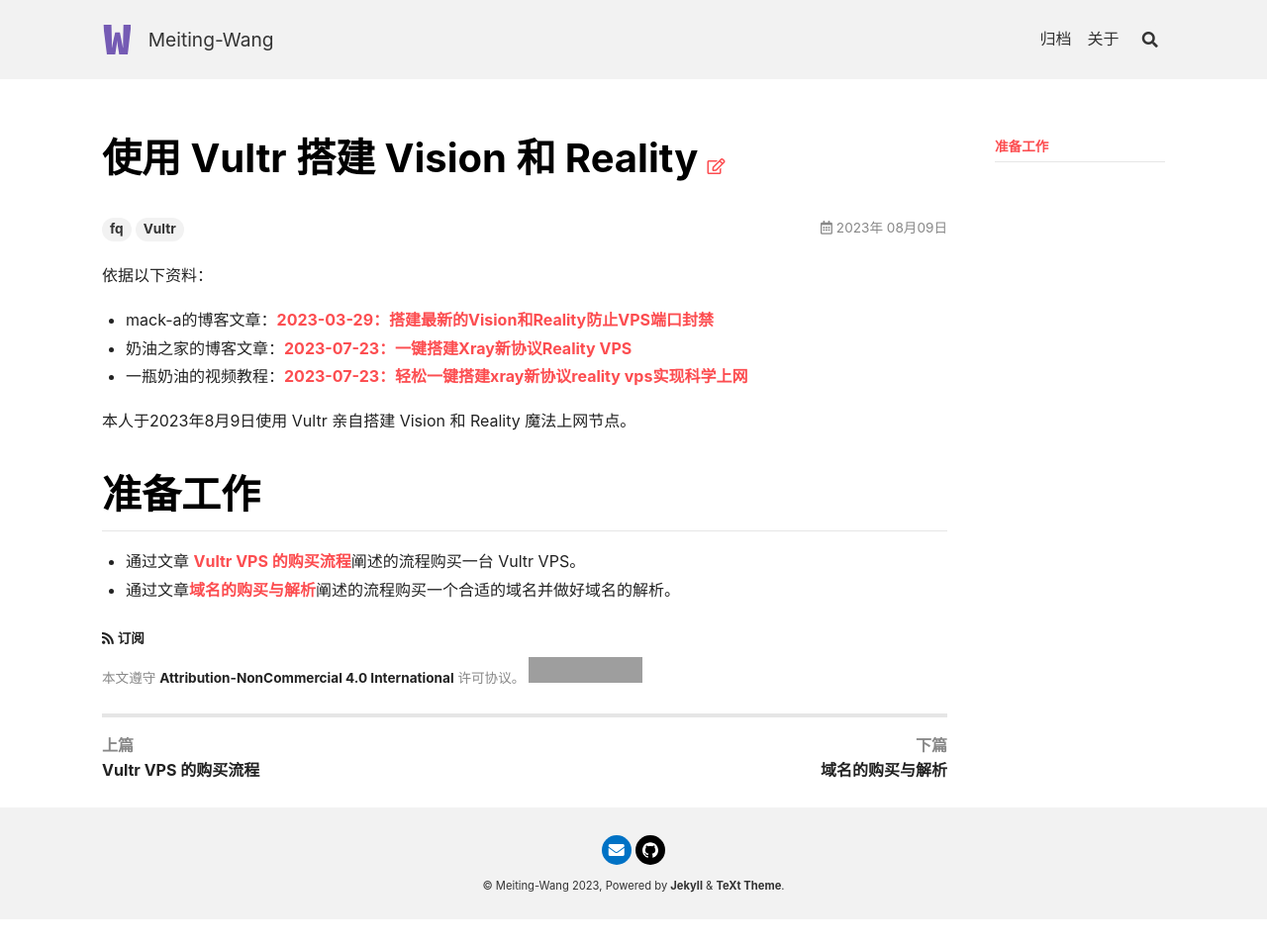
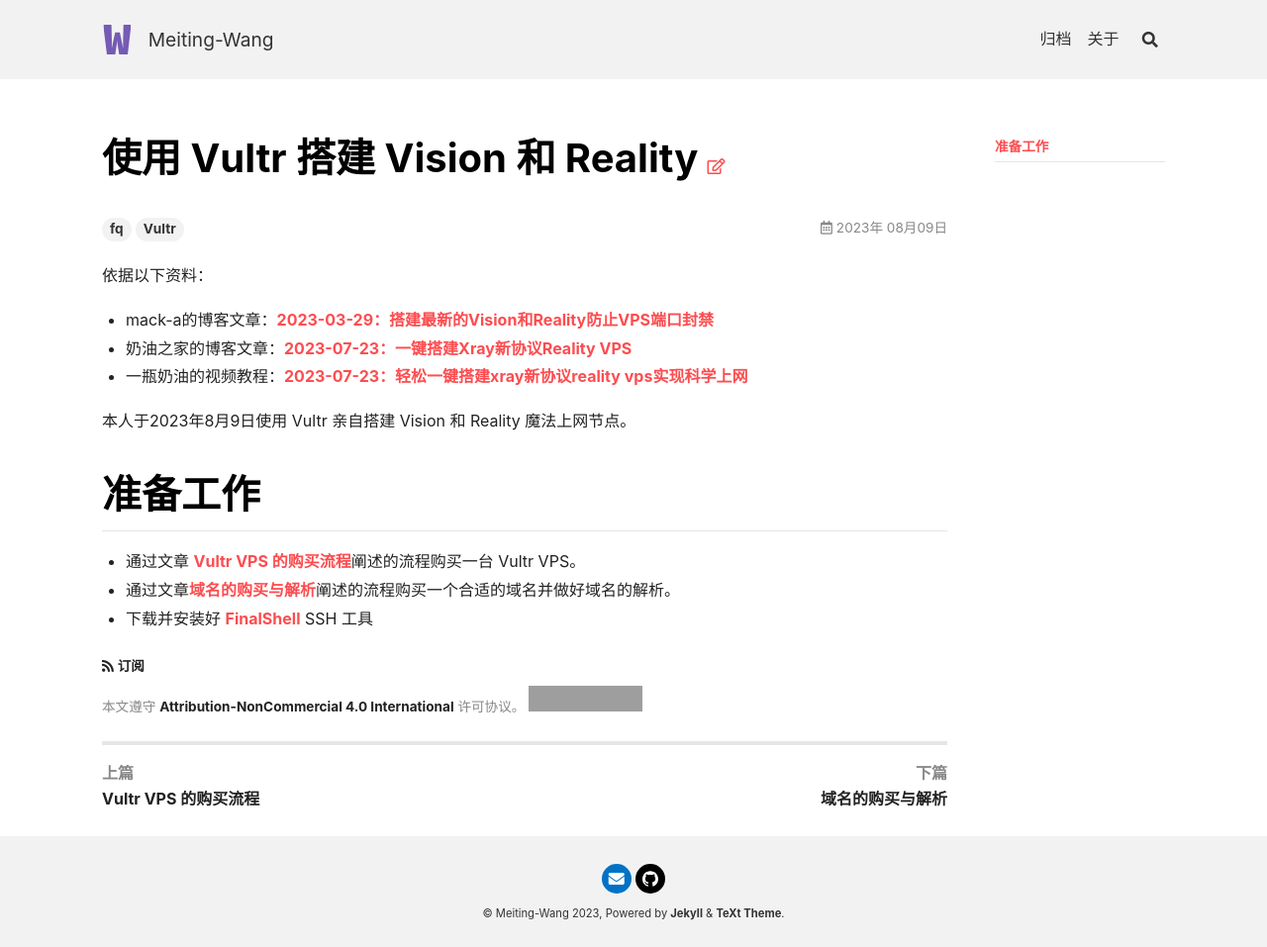
Before and after one commit to Meiting-Wang/Meiting-Wang.github.io, a Jekyll site: the page built from _posts/2023-08-09-使用Vultr搭建Vision和Realit.md, in a window 1280 px wide. Shown: the whole page at 99% size. Built offline with Jekyll 4.4.1, drawn with Linux system fonts in a browser that asks for light colours; nearby versions of some CDN libraries; before the commit the page ends 929 px from its top, so only the background shows below that; grey boxes are pictures that could not be loaded.

Commit message:
Update 2023-08-09-使用Vultr搭建Vision和Realit.md

```diff
--- a/_posts/2023-08-09-使用Vultr搭建Vision和Realit.md
+++ b/_posts/2023-08-09-使用Vultr搭建Vision和Realit.md
@@ -15,3 +15,4 @@ tags: fq Vultr
 
 - 通过文章 [Vultr VPS 的购买流程](https://meiting-wang.github.io/2023/08/09/vultr-vps-%E7%9A%84%E8%B4%AD%E4%B9%B0%E6%B5%81%E7%A8%8B.html)阐述的流程购买一台 Vultr VPS。
 - 通过文章[域名的购买与解析](https://meiting-wang.github.io/2023/08/09/%E5%9F%9F%E5%90%8D%E7%9A%84%E8%B4%AD%E4%B9%B0%E4%B8%8E%E8%A7%A3%E6%9E%90.html)阐述的流程购买一个合适的域名并做好域名的解析。
+- 下载并安装好 [FinalShell](https://www.hostbuf.com/t/988.html) SSH 工具
```
